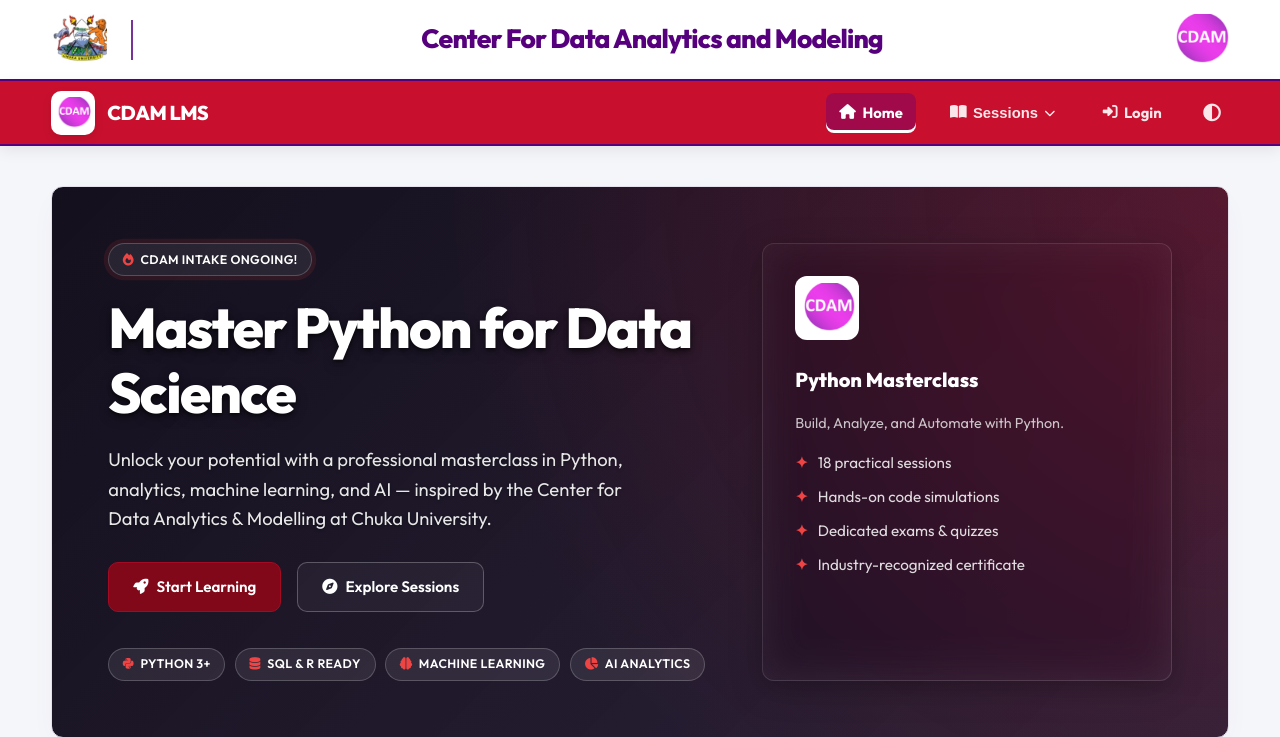
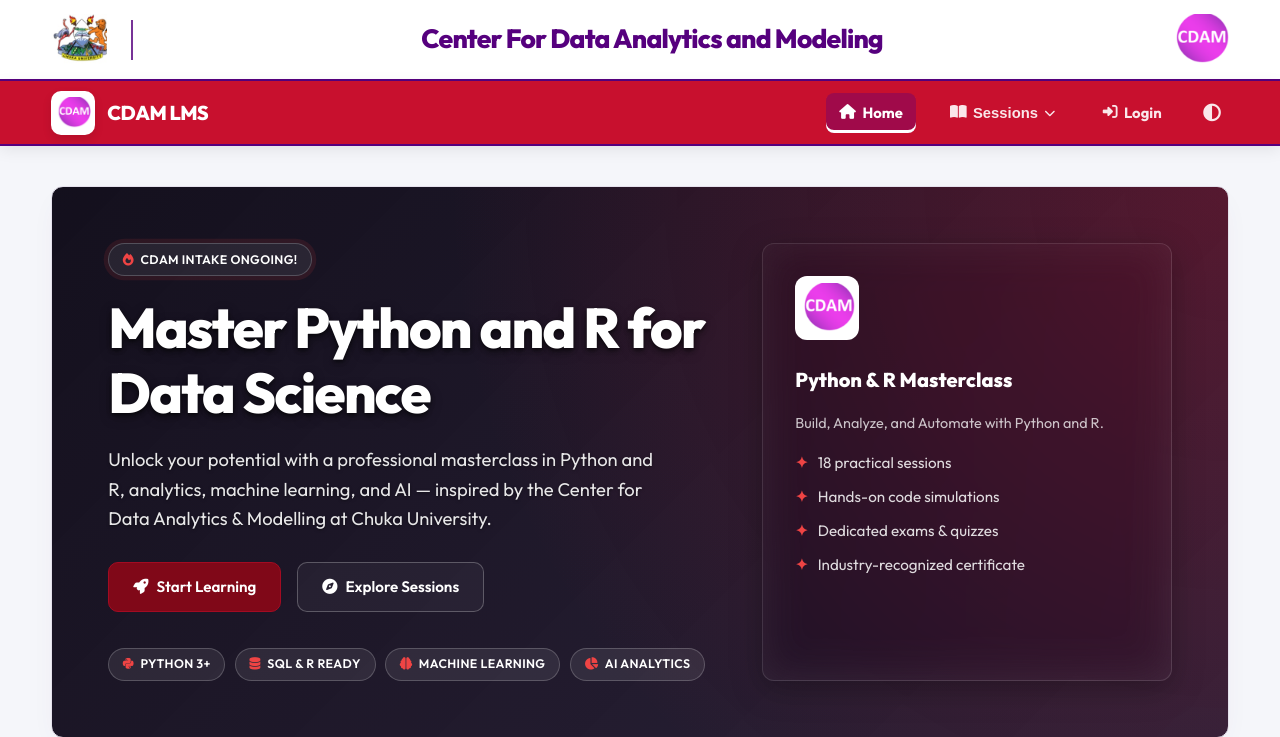
Before and after one commit to Nzangi20/Python-CDAM-system, a Flask app: page / in a window 1280 px wide. Shown: the top 737 px of the page. Run offline with Flask 3, Linux system fonts and the light colour scheme; data comes from the database, SQL or seed files in the repository; some libraries are stand-ins or nearby versions.

Commit message:
feat: add enrolled tracks controls to student profile, update banner and dashboard track switcher logic

```diff
--- a/backend/app.py
+++ b/backend/app.py
@@ -961,6 +961,24 @@ def student_profile():
         current_user.name = request.form.get("name", current_user.name).strip()
         current_user.avatar = request.form.get("avatar", current_user.avatar).strip() or current_user.avatar
         current_user.study_level = request.form.get("study_level", current_user.study_level)
+
+        # Track enrollment update
+        enroll_py = request.form.get("enroll_python") == "yes"
+        enroll_r = request.form.get("enroll_r") == "yes"
+        if not enroll_py and not enroll_r:
+            flash("You must be enrolled in at least one track.", "error")
+            return redirect(url_for("student_profile"))
+
+        current_user.enrolled_python = enroll_py
+        current_user.enrolled_r = enroll_r
+
+        # Active track check
+        active_track = get_active_track()
+        if active_track == "python" and not enroll_py:
+            session["active_track"] = "r"
+        elif active_track == "r" and not enroll_r:
+            session["active_track"] = "python"
+
         if new_password:
             if not current_user.require_password_change:
                 flash("Password change must be approved by an administrator.", "error")
--- a/frontend/templates/index.html
+++ b/frontend/templates/index.html
@@ -14,9 +14,9 @@
       </div>
     {% else %}
       <span class="badge pulse"><i class="fa-solid fa-fire"></i> CDAM Intake Ongoing!</span>
-      <h1>Master Python for Data Science</h1>
+      <h1>Master Python and R for Data Science</h1>
       <p>
-        Unlock your potential with a professional masterclass in Python, analytics,
+        Unlock your potential with a professional masterclass in Python and R, analytics,
         machine learning, and AI — inspired by the Center for Data Analytics & Modelling at Chuka University.
       </p>
       <div class="hero-actions">
@@ -37,8 +37,8 @@
   </div>
   <div class="glass-card">
     <img src="{{ cdam_logo }}" alt="CDAM" class="hero-logo" style="width: 64px; height: 64px; object-fit: contain; background: white; padding: 4px; border-radius: 12px; margin-bottom: 0.5rem;" />
-    <h3 style="font-weight: 800; font-size: 1.25rem;">Python Masterclass</h3>
-    <p style="font-size: 0.9rem; color: var(--text-muted);">Build, Analyze, and Automate with Python.</p>
+    <h3 style="font-weight: 800; font-size: 1.25rem;">Python & R Masterclass</h3>
+    <p style="font-size: 0.9rem; color: var(--text-muted);">Build, Analyze, and Automate with Python and R.</p>
     <ul class="feature-list">
       <li>18 practical sessions</li>
       <li>Hands-on code simulations</li>
```
Also changed, not shown: frontend/templates/student_profile.html (+28 -0 lines).
